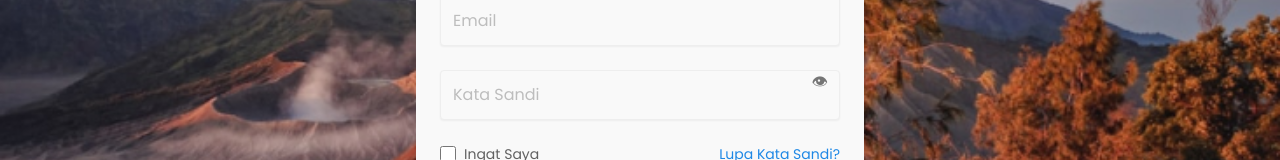
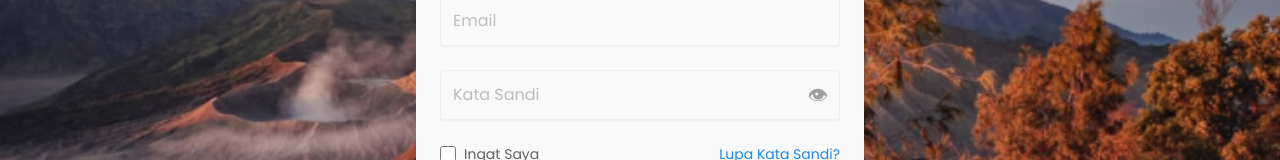
Before and after one commit to Travu-Team/travu-febe, a React (Vite) app in the folder frontend/my-react-app/: page /login in a window 1280 px wide. Shown: the part 310-470 px from the top of the page. Built offline with nearby package versions, Linux system fonts and the light colour scheme.

Commit message:
modifikasi posisi icon show password (luthfi)

```diff
--- a/frontend/my-react-app/src/login/LoginPage.jsx
+++ b/frontend/my-react-app/src/login/LoginPage.jsx
@@ -92,7 +92,7 @@ const LoginPage = () => {
               />
               <button
                 type="button"
-                className="absolute right-3 text-gray-600"
+                className="absolute top-1/2 right-3 transform -translate-y-1/2 text-gray-500 hover:text-gray-700 text-xl"
                 onClick={togglePasswordVisibility}
               >
                 {showPassword ? "🙈" : "👁"}
```
